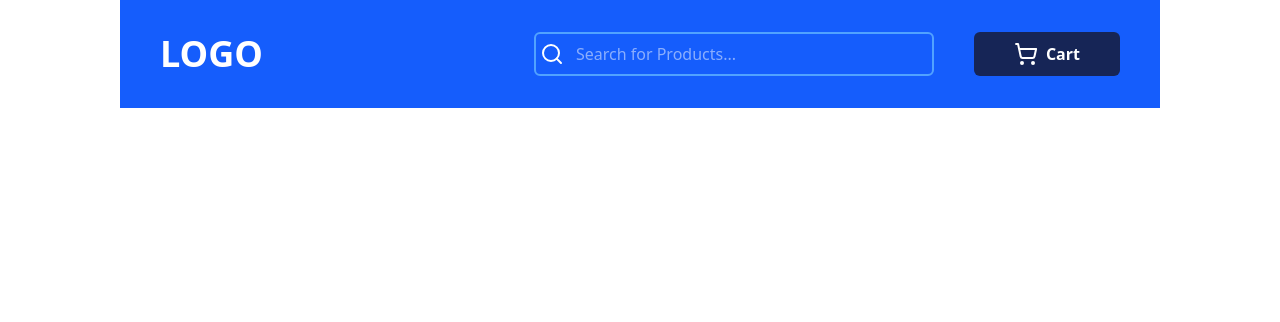
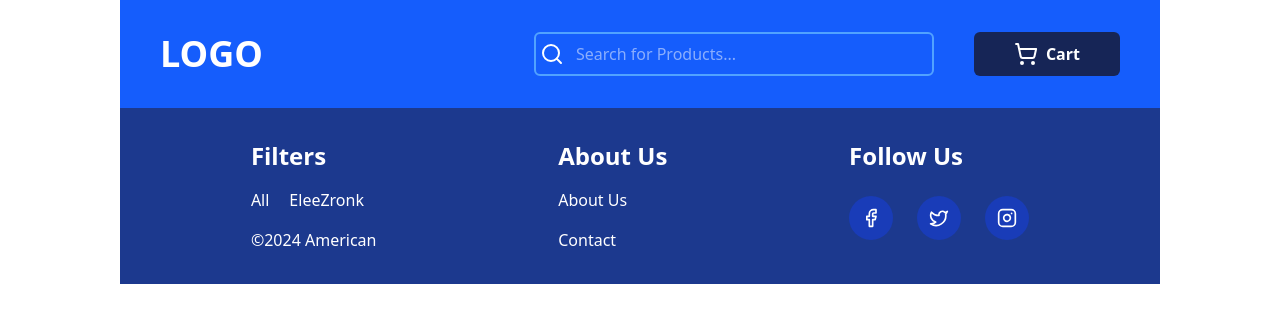
Before and after one commit to 18subrato/whatbytes_projects, a Next.js app: page / in a window 1280 px wide. Shown: the top 322 px of the page. Built offline with nearby package versions, Linux system fonts and the light colour scheme.

Commit message:
create footer

```diff
--- a/src/app/page.js
+++ b/src/app/page.js
@@ -1,10 +1,12 @@
+import Footer from '@/components/layout/Footer'
 import Navbar from '@/components/layout/Navbar'
 import React from 'react'
 
 const page = () => {
   return (
-    <div className='w-screen lg:px-20 xl:px-30'>
+    <div className='max-w-screen lg:px-20 xl:px-30'>
       <Navbar/>
+      <Footer/>
     </div>
   )
 }
--- a/src/components/layout/Footer.jsx
+++ b/src/components/layout/Footer.jsx
@@ -1,9 +1,39 @@
+import { Facebook, Instagram, Twitter } from 'lucide-react'
+import Link from 'next/link'
 import React from 'react'
 
 const Footer = () => {
   return (
-    <div>
-
+    <div className='bg-blue-900 text-[#ffffff]  px-10 py-8 justify-around w-full flex gap-20 md:gap-0 flex-col md:flex-row'>
+      <div className='flex flex-col md:gap-4'>
+        <h3 className='text-2xl font-bold'>Filters</h3>
+        <div className='flex items-center gap-5'>
+          <p>All</p>
+          <p>EleeZronk</p>
+        </div>
+        <div>
+          &copy;2024 American
+        </div>
+      </div>
+      <div className='flex flex-col gap-4'>
+        <h3 className='text-2xl font-bold'>About Us</h3>
+        <Link href='#'>About Us</Link>
+        <Link href='#'>Contact</Link>
+      </div>
+      <div className='broder flex flex-col gap-6'>
+        <h3 className='text-2xl font-bold'>Follow Us</h3>
+        <div className='flex gap-6'>
+         <div className='bg-blue-800 rounded-full p-3 cursor-pointer'>
+           <a href='#'><Facebook size={20}/></a>
+         </div>
+         <div className='bg-blue-800 rounded-full p-3 cursor-pointer'>
+           <a><Twitter size={20}/></a>
+         </div>
+         <div className='bg-blue-800 rounded-full p-3 cursor-pointer'>
+           <a><Instagram size={20}/></a>
+         </div>
+        </div>
+      </div>
     </div>
   )
 }
```
